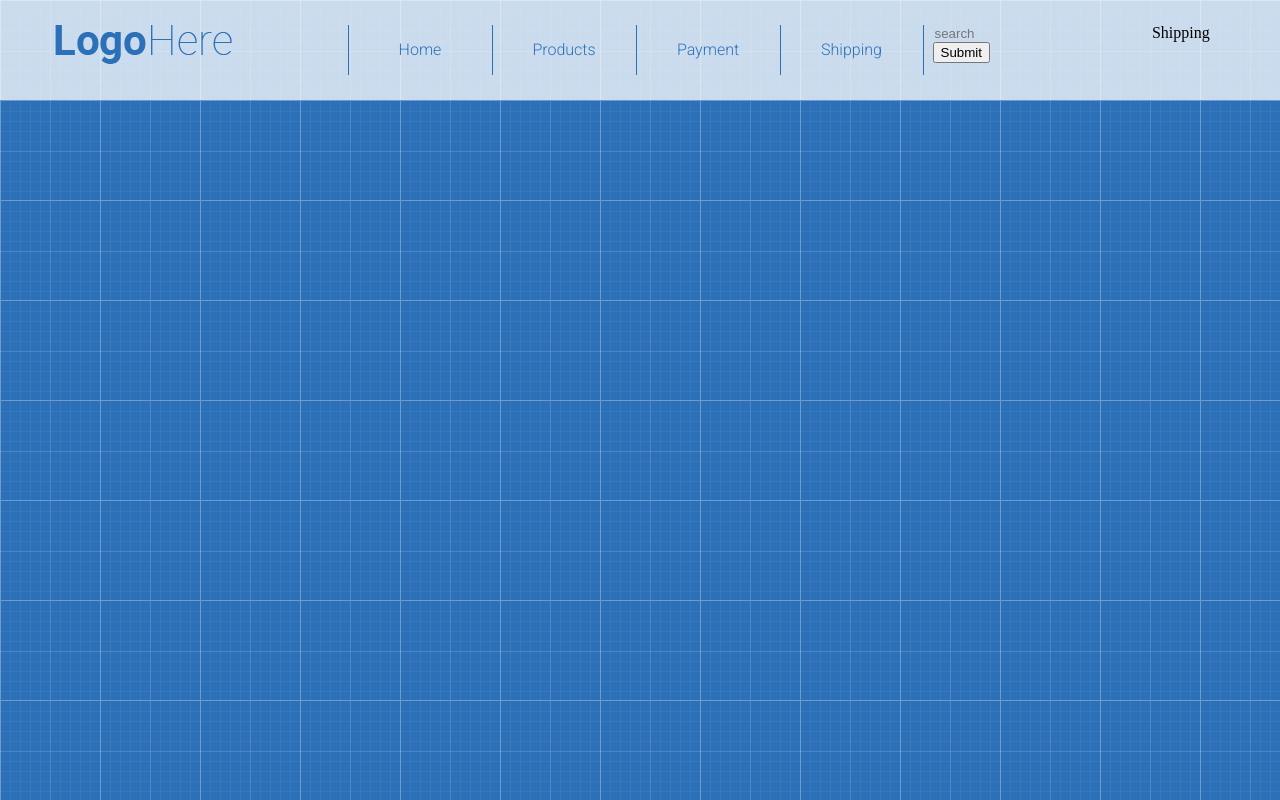
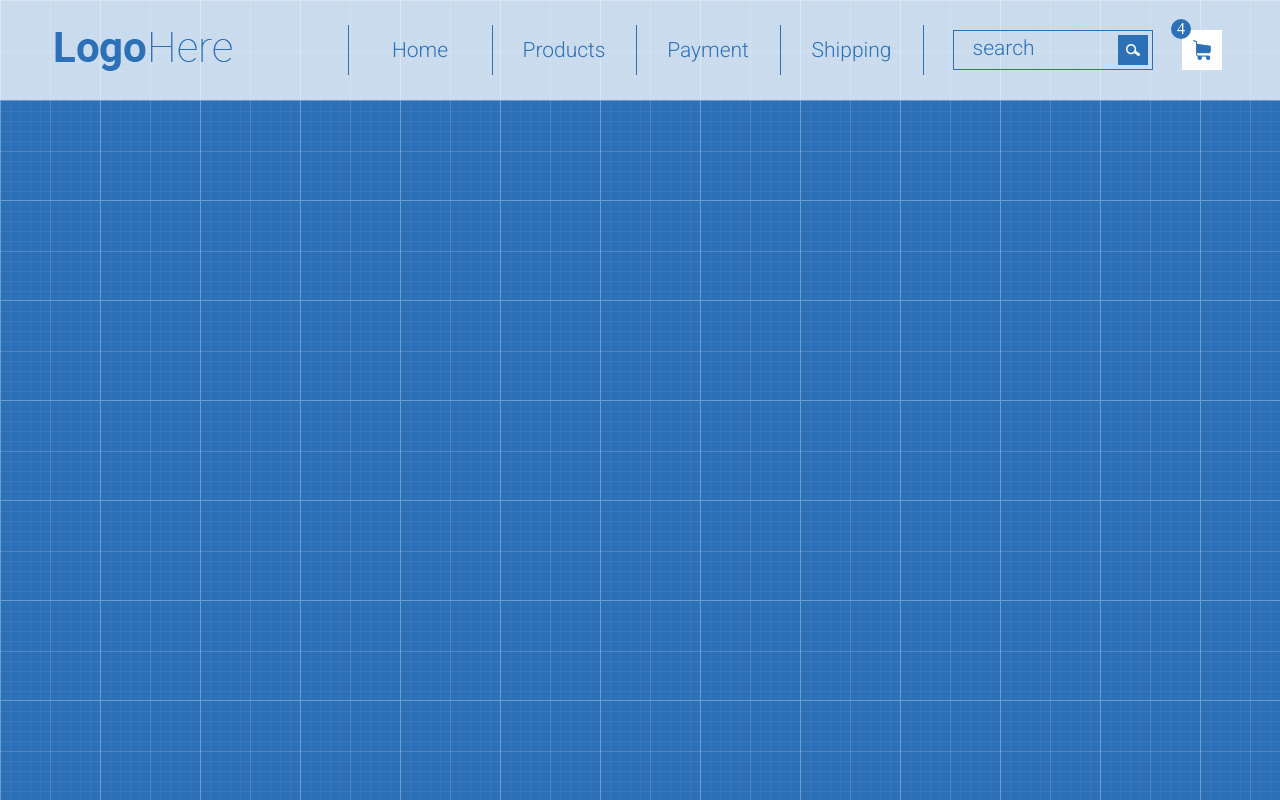
Before and after one commit to BHIgor/BHIgor.github.io, a plain HTML site: page index.html in a window 1280 px wide. Drawn offline with Linux system fonts and the light colour scheme.

Commit message:
Added menu

```diff
--- a/index.html
+++ b/index.html
@@ -31,12 +31,19 @@
 				<div class="col-md-3">
 					<div class="row">
 						<div class="col-md-9">
-								<form action="">
+
+								<form action="" class="form">
 									<input class="search" type="text" placeholder="search">
-									<input class="sbm" type="submit">
+									<input class="sbm" type="submit" value=" ">
 								</form>
 						</div>
-						<div class="col-md-3">Shipping</div>
+						<div class="col-md-3">
+							<div class="shop">
+								<div class="korz">
+									<div class="circle">4</div>
+								</div>
+							</div>
+						</div>
 					</div>
 				</div>
 			</div>
--- a/style.css
+++ b/style.css
@@ -37,7 +37,7 @@ body{
 	width: 50%;
 }
 .logo{
-
+	margin-top: 7px;
 }
 .menu li{
 	float: left;
@@ -47,6 +47,7 @@ body{
 	text-align: center;
 	font-family: 'Roboto', sans-serif;
 	font-weight: 300;
+	font-size: 21px;
 	border-left: 1px solid #2c71b8;
 }
 .menu li:last-child{
@@ -55,7 +56,63 @@ body{
 .menu a{
 	color: #2c71b8;
 }
+
 .search{
 	background: transparent;
+	border: 1px solid #2c71b8;
+	width: 100%;
+	height: 40px;
+	padding-left: 19px;
+}
+.form{
+	margin-left: 20px;
+	width: 200px;
+	position: relative;
+	margin-top: 5px;
+
+}
+.search::placeholder{
+	font-size: 21px;
+	color: #2c71b8;
+	font-family: 'Roboto', sans-serif;
+	font-weight: 300;
+}
+.sbm{
+	background: url(images/search.png) no-repeat;
+	background-position: 50% 50%;
+	padding: 0px;
 	border: 0px;
+	height: 30px;
+	width: 30px;
+	background-color: #2c71b8;
+	position: absolute;
+	top: 5px;
+	right: 5px;
+	cursor: pointer;
 }
+.korz{
+	width: 40px;
+	height: 40px;
+	background: url(images/korz.png) no-repeat center;
+	background-color: white;
+	cursor: pointer;
+
+}
+.shop{
+	position: relative;
+	margin-left: 30px;
+	margin-top: 5px;
+
+}
+.circle{
+	width: 20px;
+	height: 20px;
+	background-color: #2c71b8;
+	color: white;
+	border-radius: 50%;
+	text-align: center;
+	line-height: 20px;
+	position: absolute;
+	top: -11px;
+	left: -11px;
+}
```
Also changed, not shown: images/korz.png (added), images/search.png (added).
